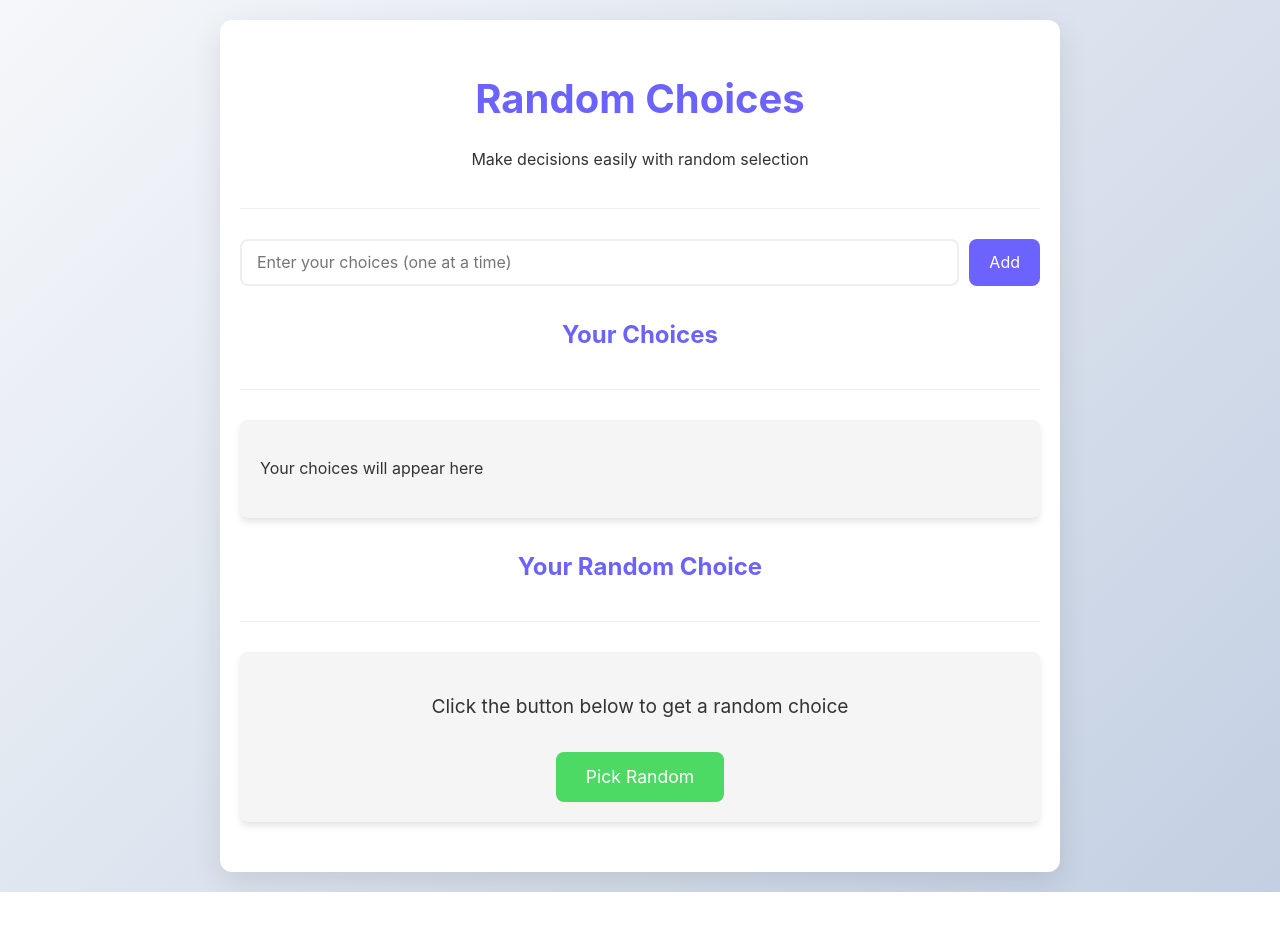
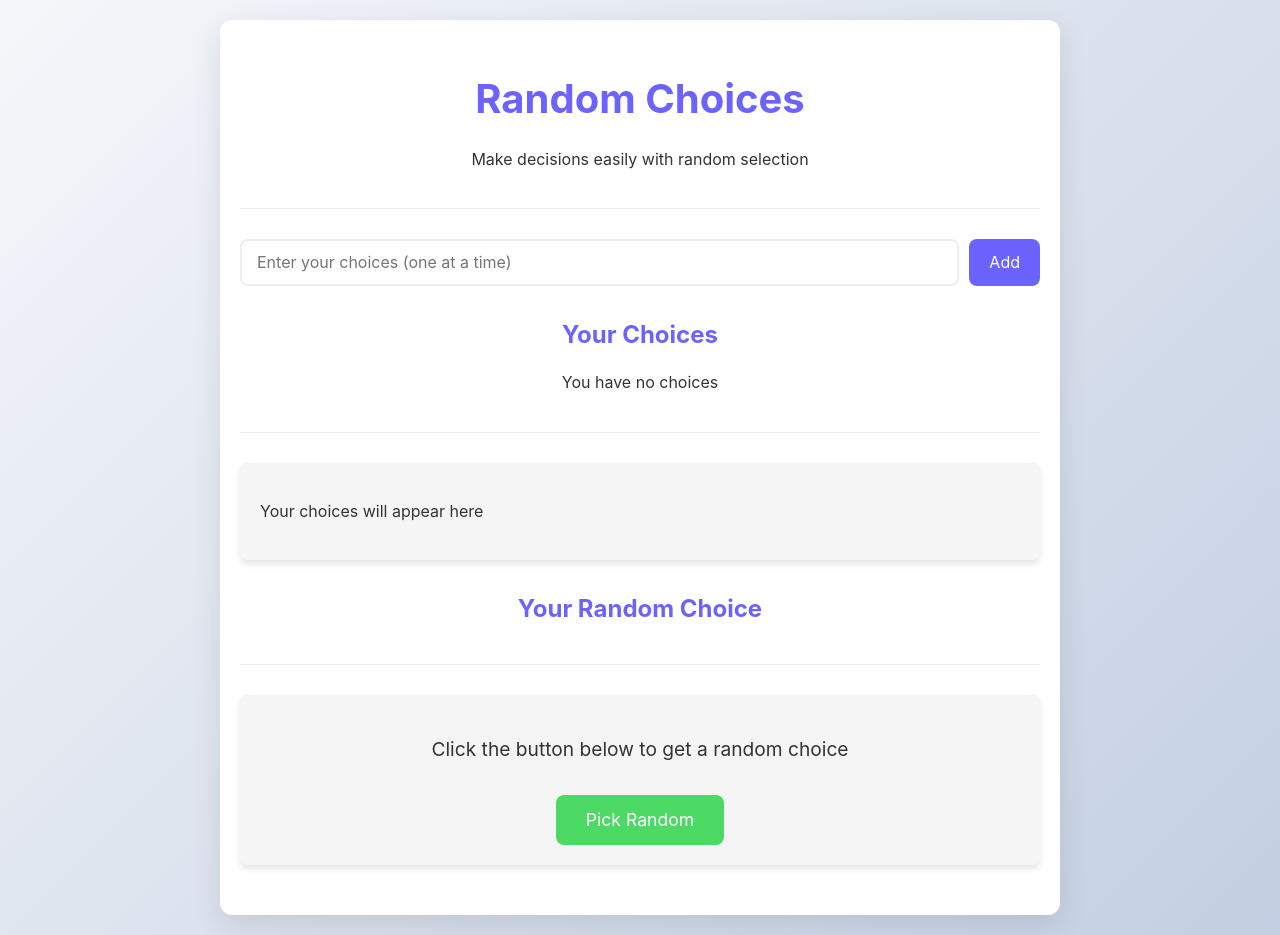
Before and after one commit to akikiya/randomchoices.xmit.dev, a Nuxt app: page / in a window 1280 px wide. Before the commit the page ends 892 px from the top, so only its background shows below. Built offline with nearby package versions, Linux system fonts and the light colour scheme.

Commit message:
feat(app.vue): add dynamic choice count display

```diff
--- a/app.vue
+++ b/app.vue
@@ -11,6 +11,9 @@
     <section id="choices-section">
       <header>
         <h2>Your Choices</h2>
+        <p v-if="choices.length > 1">You have {{ choices.length }} choices</p>
+        <p v-else-if="choices.length === 1">You have {{ choices.length }} choice</p>
+        <p v-else>You have no choices</p>
       </header>
       <section class="container">
         <p v-if="!choices.length">Your choices will appear here</p>
```
